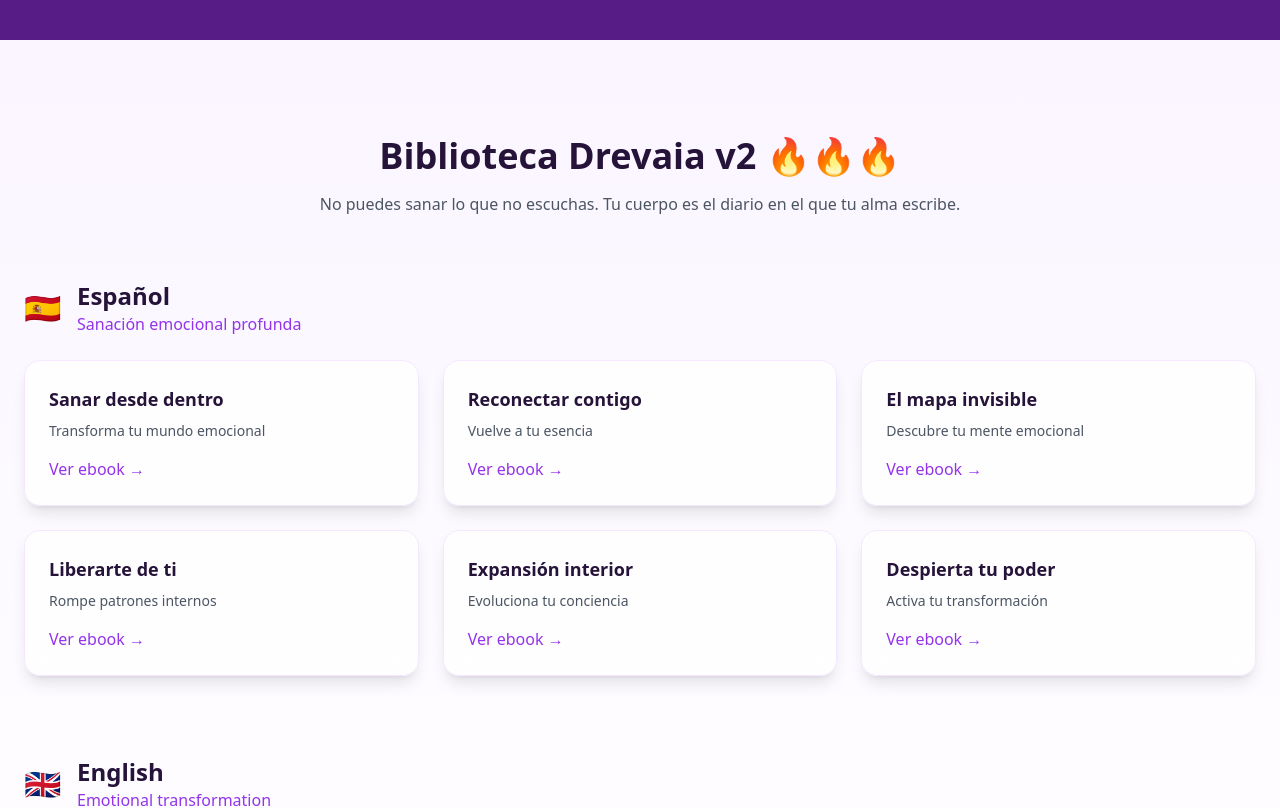
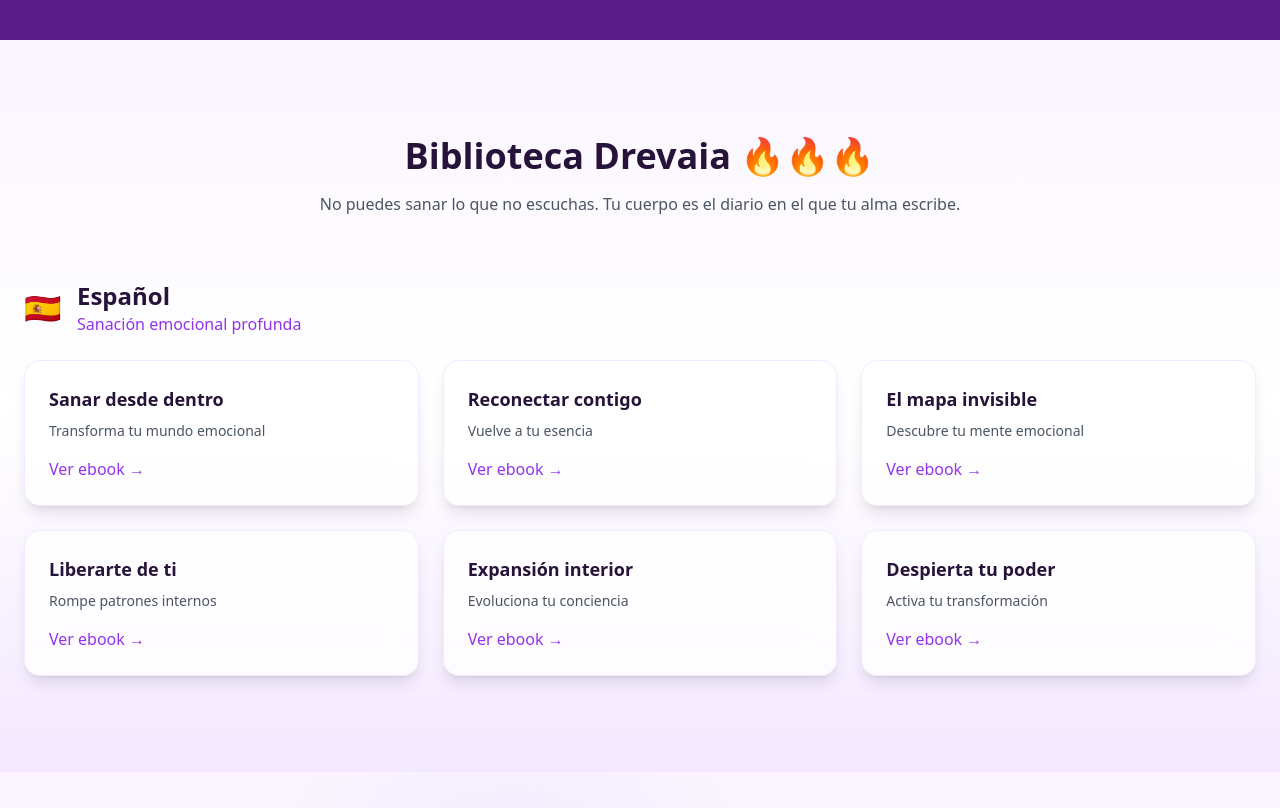
Before and after one commit to Drevaia-Digital/drevaia-app, a React (Vite) app: page / in a window 1280 px wide. Shown: the part 760-1568 px from the top of the page. Built offline with nearby package versions, Linux system fonts and the light colour scheme.

Commit message:
ebooks language filter fixed

```diff
--- a/src/sections/Ebooks.tsx
+++ b/src/sections/Ebooks.tsx
@@ -77,8 +77,9 @@ const collections: Collection[] = [
   },
 ];
 
-export function Ebooks({}: EbooksProps) {
-  return (
+export function Ebooks({ language }: EbooksProps) {
+const filtered = collections.filter(col => col.id === language);
+return (
     <section
   id="ebooks"
   className="relative py-24 bg-gradient-to-b from-purple-50 via-white to-purple-100 dark:from-gray-900 dark:via-gray-900 dark:to-gray-800"
@@ -87,7 +88,7 @@ export function Ebooks({}: EbooksProps) {
 
         <div className="text-center mb-16">
           <h2 className="text-4xl font-bold mb-4">
-            Biblioteca Drevaia v2 🔥🔥🔥
+            Biblioteca Drevaia 🔥🔥🔥
           </h2>
           <p className="text-gray-600 max-w-2xl mx-auto">
             No puedes sanar lo que no escuchas. Tu cuerpo es el diario en el que tu alma escribe.
@@ -95,7 +96,7 @@ export function Ebooks({}: EbooksProps) {
         </div>
 
         <div className="space-y-20">
-          {collections.map((col) => (
+          {filtered.map((col) => (
             <div key={col.id}>
 
               <div className="flex items-center gap-4 mb-6">
```
Also changed, not shown: 2 other files (tests, documents, lock files or other folders).
